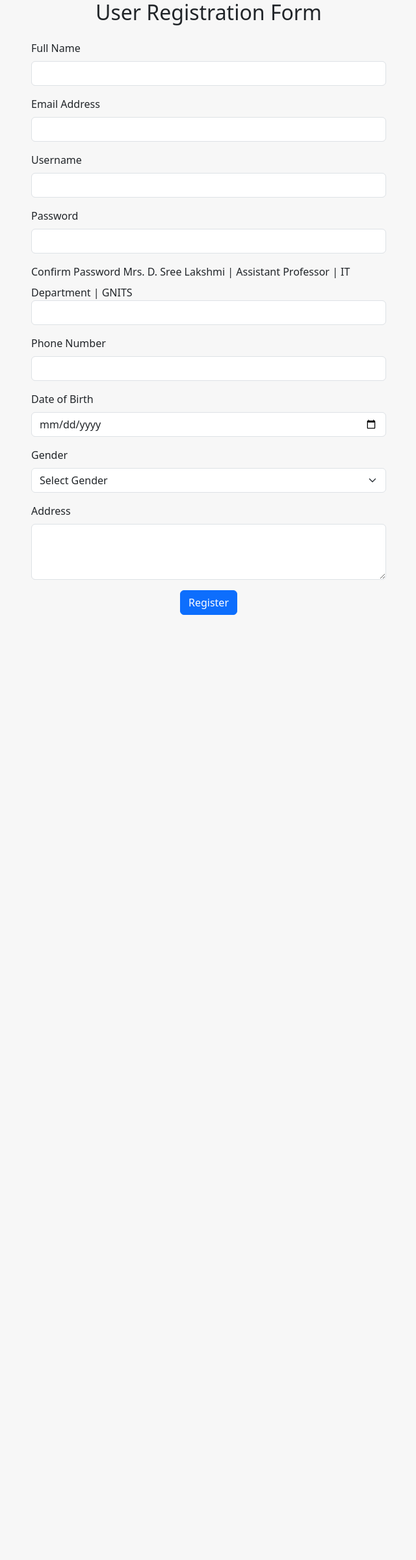
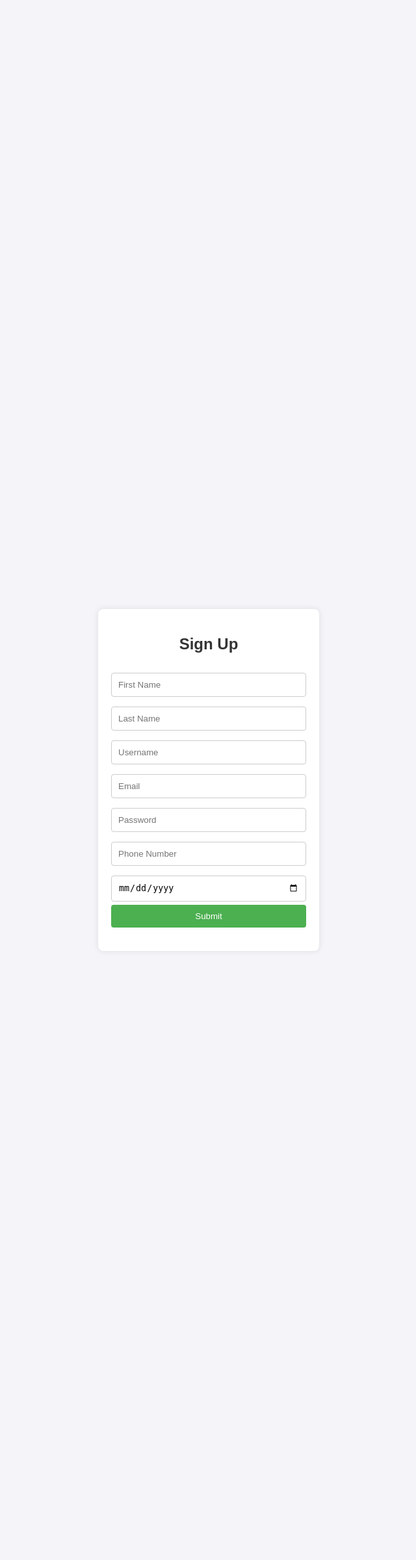
Before and after one commit to Akshitha-2112/week2, a Flask app: page / in a window 1280 px wide. Shown: the whole page at 65% size, without its empty margins (319-959 px from the left). Before the commit the page ends 946 px from the top, so only its background shows below. Run offline with Flask 3, Linux system fonts and the light colour scheme.

Commit message:
Committed all files”

```diff
--- a/templates/register.html
+++ b/templates/register.html
@@ -1,89 +1,137 @@
-<!DOCTYPE html>
-<html lang="en">
+<html>
 <head>
-<meta charset="UTF-8">
-<title>User Registration</title>
-<link
-href="https://cdn.jsdelivr.net/npm/bootstrap@5.3.0/dist/css/bootstrap.
-min.css" rel="stylesheet">
     <style>
         body {
-background-color: #f7f7f7;
+            font-family: Arial, sans-serif;
+            display: flex;
+            justify-content: center;
+            align-items: center;
+            height: 300vh;
+            background-color: #f4f4f9;
+            margin: 0;
         }
-
-Mrs. D. Sree Lakshmi | Assistant Professor | IT Department | GNITS
-
         .form-container {
-margin-top: 50px;
-padding: 30px;
-background: white;
-border-radius: 10px;
-box-shadow: 0 0 10px rgba(0,0,0,0.15);
+            background-color: #fff;
+            padding: 20px;
+            border-radius: 8px;
+            box-shadow: 0 0 10px rgba(0, 0, 0, 0.1);
+            width: 300px;
+        }
+        h2 {
+            text-align: center;
+            color: #333;
+        }
+        input {
+            width: 100%;
+            padding: 10px;
+            margin: 10px 0;
+            border: 1px solid #ccc;
+            border-radius: 4px;
+        }
+        button {
+            width: 100%;
+            padding: 10px;
+            background-color: #4CAF50;
+            color: white;
+            border: none;
+            border-radius: 4px;
+            cursor: pointer;
+        }
+        button:hover {
+            background-color: #45a049;
+        }
+        .alert {
+            color: red;
+            font-size: 12px;
+            margin-top: -5px;
         }
     </style>
 </head>
 <body>
-<div class="container">
-<div class="row justify-content-md-center">
-<div class="col-md-6 form-container">
-<h2 class="text-center mb-4">User Registration Form</h2>
-<form method="POST" action="/">
-<div class="mb-3">
-<label class="form-label">Full Name</label>
-<input type="text" class="form-control" name="full_name">
-</div>
-<div class="mb-3">
-<label class="form-label">Email Address</label>
-<input type="email" class="form-control" name="email">
-</div>
-<div class="mb-3">
-<label class="form-label">Username</label>
-<input type="text" class="form-control" name="username">
-</div>
-<div class="mb-3">
-<label class="form-label">Password</label>
-<input type="password" class="form-control"
-name="password">
-</div>
-<div class="mb-3">
-<label class="form-label">Confirm Password</label>
-
-Mrs. D. Sree Lakshmi | Assistant Professor | IT Department | GNITS
-
-<input type="password" class="form-control"
-name="confirm_password">
-</div>
-<div class="mb-3">
-<label class="form-label">Phone Number</label>
-<input type="tel" class="form-control" name="phone">
-</div>
-<div class="mb-3">
-<label class="form-label">Date of Birth</label>
-<input type="date" class="form-control" name="dob">
-</div>
-<div class="mb-3">
-<label class="form-label">Gender</label>
-<select class="form-select" name="gender">
-<option value="">Select Gender</option>
-<option>Male</option>
-<option>Female</option>
-<option>Other</option>
-</select>
-</div>
-<div class="mb-3">
-<label class="form-label">Address</label>
-<textarea class="form-control" rows="3"
-name="address"></textarea>
-</div>
-<div class="text-center">
-
-<button type="submit" class="btn btn-primary px-
-5">Register</button>
-
-</div>
+    <div class="form-container">
+        <h2>Sign Up</h2>
+        <form id="myForm">
+            <input type="text" id="firstName" placeholder="First Name" required>
+            <div id="firstName-error" class="alert"></div>
+            <input type="text" id="lastName" placeholder="Last Name" required>
+            <div id="lastName-error" class="alert"></div>
+            <input type="text" id="username" placeholder="Username" required>
+            <div id="username-error" class="alert"></div>
+            <input type="email" id="email" placeholder="Email" required>
+            <div id="email-error" class="alert"></div>
+            <input type="password" id="password" placeholder="Password" required>
+            <div id="password-error" class="alert"></div>
+            <input type="tel" id="phone" placeholder="Phone Number" required>
+            <div id="phone-error" class="alert"></div>
+            <input type="date" id="dob" placeholder="Date of Birth" required>
+            <div id="dob-error" class="alert"></div>
+            <button type="submit">Submit</button>
         </form>
     </div>
-</div>
-</div>
+    <script>
+        const form = document.getElementById("myForm");
+        form.addEventListener("submit", function (e) {
+            e.preventDefault();
+            const fName = document.getElementById("firstName").value;
+            const lName = document.getElementById("lastName").value;
+            const user = document.getElementById("username").value;
+            const email = document.getElementById("email").value;
+            const pass = document.getElementById("password").value;
+            const phone = document.getElementById("phone").value;
+            const dob = document.getElementById("dob").value;
+
+            let isValid = true;
+            document.getElementById("firstName-error").textContent = "";
+            document.getElementById("lastName-error").textContent = "";
+            document.getElementById("username-error").textContent = "";
+            document.getElementById("email-error").textContent = "";
+            document.getElementById("password-error").textContent = "";
+            document.getElementById("phone-error").textContent = "";
+            document.getElementById("dob-error").textContent = "";
+
+            const nameRegex = /^[a-zA-Z]{1,30}$/;
+            if (!nameRegex.test(fName)) {
+                document.getElementById("firstName-error").textContent =
+                    "First name must be 1-30 letters.";
+                isValid = false;
+            }
+            if (!nameRegex.test(lName)) {
+                document.getElementById("lastName-error").textContent =
+                    "Last name must be 1-30 letters.";
+                isValid = false;
+            }
+            const userRegex = /^[a-zA-Z0-9_]{3,15}$/;
+            if (!userRegex.test(user)) {
+                document.getElementById("username-error").textContent =
+                    "Username must be 3-15 chars (letters, numbers, underscores).";
+                isValid = false;
+            }
+            const emailRegex = /^([a-zA-Z0-9._%+-]+)@([a-zA-Z0-9.-]+)\.([a-zA-Z]{2,})$/;
+            if (!emailRegex.test(email)) {
+                document.getElementById("email-error").textContent =
+                    "Invalid email address.";
+                isValid = false;
+            }
+            const passRegex = /^(?=.*[a-z])(?=.*[A-Z])(?=.*\d)(?=.*[@$!%?&])[A-Za-z\d@$!%?&]{8,}$/;
+            if (!passRegex.test(pass)) {
+                document.getElementById("password-error").textContent =
+                    "Password must have 8+ chars, 1 uppercase, 1 number, 1 special char.";
+                isValid = false;
+            }
+            const phoneRegex = /^[7-9][0-9]{9}$/;
+            if (!phoneRegex.test(phone)) {
+                document.getElementById("phone-error").textContent =
+                    "Phone must be 10 digits, starting with 7-9.";
+                isValid = false;
+            }
+            const today = new Date();
+            const bDate = new Date(dob);
+            const age = today.getFullYear() - bDate.getFullYear();
+            const month = today.getMonth() - bDate.getMonth();
+            if (isValid) {
+                alert("Form submitted successfully!");
+            }
+        });
+    </script>
 </body>
 </html>
```
Lines whose indentation alone changed are shown as unchanged.
